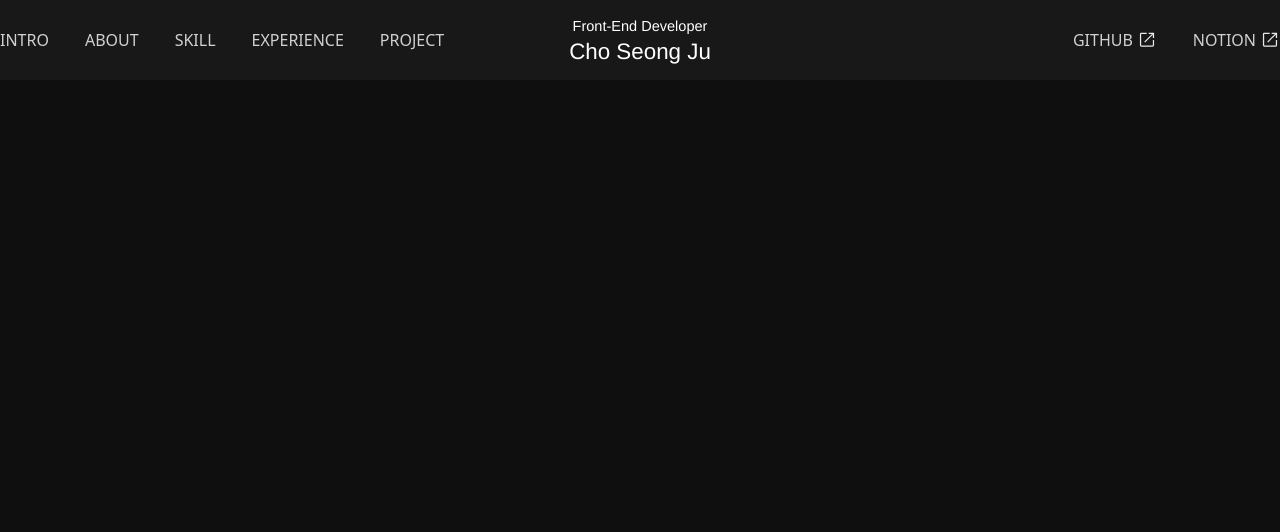
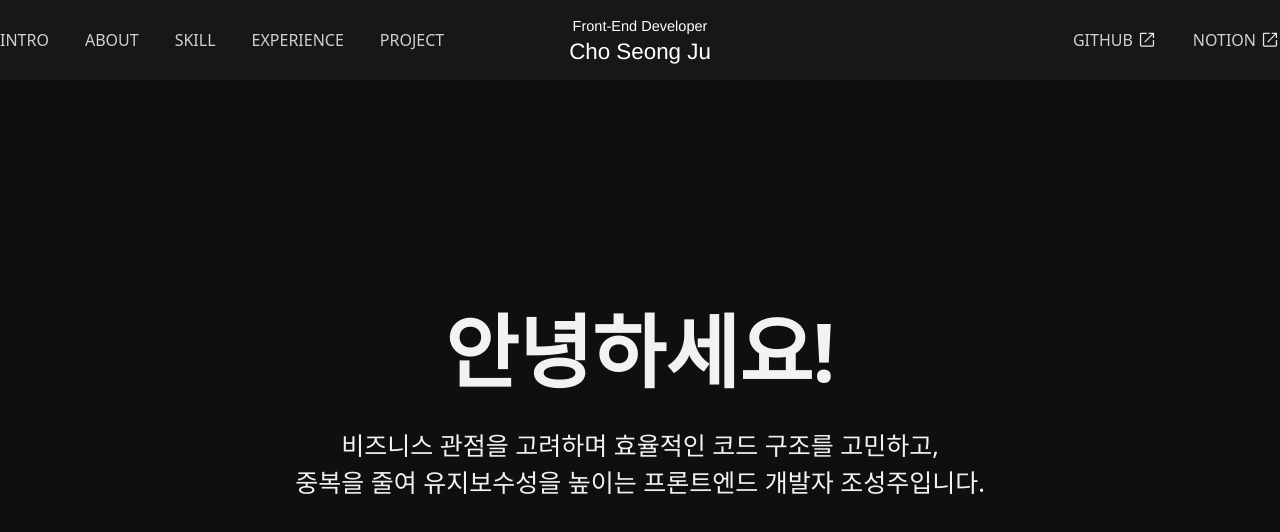
Before and after one commit to Cho-SeongJu/choseongju-portfolio, a Next.js app: page / in a window 1280 px wide. Shown: the top 532 px of the page. Built offline with nearby package versions, Linux system fonts and the light colour scheme; a web font is replaced by a local one.

Commit message:
💄 Style: add About me section and animation css

```diff
--- /dev/null
+++ b/app/(home)/about-me.tsx
@@ -0,0 +1,25 @@
+export default function AboutMe() {
+  return (
+    <section className="text-white-002 w-screen h-screen flex items-center justify-center">
+      <div className="flex flex-col text-center w-[789px]">
+        <div className="flex overflow-hidden mx-auto">
+          <span className="font-bold text-[80px] fade-up-animation opacity-0">
+            안녕하세요!
+          </span>
+        </div>
+        <div className="mt-[24px] text-[25px] leading-150 flex flex-col">
+          <div className="flex overflow-hidden mx-auto">
+            <span className="fade-up-animation opacity-0">
+              비즈니스 관점을 고려하며 효율적인 코드 구조를 고민하고,
+            </span>
+          </div>
+          <div className="flex overflow-hidden mx-auto">
+            <span className="fade-up-animation opacity-0">
+              중복을 줄여 유지보수성을 높이는 프론트엔드 개발자 조성주입니다.
+            </span>
+          </div>
+        </div>
+      </div>
+    </section>
+  );
+}
--- a/components/header.tsx
+++ b/app/(home)/header.tsx
@@ -1,4 +1,4 @@
-import LinkIcon from "./icon/link_icon";
+import LinkIcon from "@/components/icon/link_icon";
 
 interface IHeaderProps {
   readonly step: number;
@@ -31,7 +31,7 @@ const MENU: IMenu = {
 
 export default function Header({ step }: IHeaderProps) {
   return (
-    <header className="sticky top-0">
+    <header className="fixed top-0 w-full">
       <div
         className={`items-center flex justify-evenly w-full h-[80px] mx-auto ${
           step === 1 ? "translate-y-[-80px]" : "translate-y-0"
@@ -87,14 +87,14 @@ export default function Header({ step }: IHeaderProps) {
           <span
             className={`${
               step === 1 ? "text-[110px]" : "text-[14.54px]"
-            } inline-block leading-[1.3] align-middle tracking-1 intro-animation`}
+            } inline-block align-middle tracking-1 intro-animation`}
           >
             Front-End Developer
           </span>
           <span
             className={`${
               step === 1 ? "mt-[30px] text-[200px]" : "text-[22.37px]"
-            } inline-block leading-[1.3] align-middle tracking-1 intro-animation`}
+            } inline-block align-middle tracking-1 intro-animation`}
           >
             Cho Seong Ju
           </span>
--- a/app/(home)/page.tsx
+++ b/app/(home)/page.tsx
@@ -1,7 +1,8 @@
 "use client";
 
-import Header from "@/components/header";
+import Header from "@/app/(home)/header";
 import { useEffect, useState } from "react";
+import AboutMe from "./about-me";
 
 export default function Home() {
   const [step, setStep] = useState<number>(1);
@@ -34,6 +35,7 @@ export default function Home() {
   return (
     <>
       <Header step={step} />
+      {step === 2 && <AboutMe />}
     </>
   );
 }
--- a/app/globals.css
+++ b/app/globals.css
@@ -11,8 +11,8 @@ html {
   -ms-overflow-style: none; /* IE */
   scrollbar-width: none; /* Firefox */
 
-  letter-spacing: 1%;
-  line-height: 130%;
+  letter-spacing: 0.01;
+  line-height: 1.3;
 }
 
 @theme {
@@ -37,7 +37,8 @@ html {
 
   --tracking-1: 1%;
 
-  --leading-130: 130%;
+  --leading-130: 1.3;
+  --leading-150: 1.5;
 }
 
 .font-title {
@@ -50,3 +51,23 @@ html {
   transition-duration: 200ms;
   transition-timing-function: ease-in;
 }
+
+@keyframes fade-up-animation {
+  from {
+    opacity: 0;
+    transform: translateY(100px);
+  }
+
+  to {
+    transform: translateY(0);
+    opacity: 1;
+  }
+}
+
+.fade-up-animation {
+  animation-delay: 300ms;
+  animation-duration: 200ms;
+  animation-timing-function: ease-in;
+  animation-name: fade-up-animation;
+  animation-fill-mode: forwards;
+}
```
